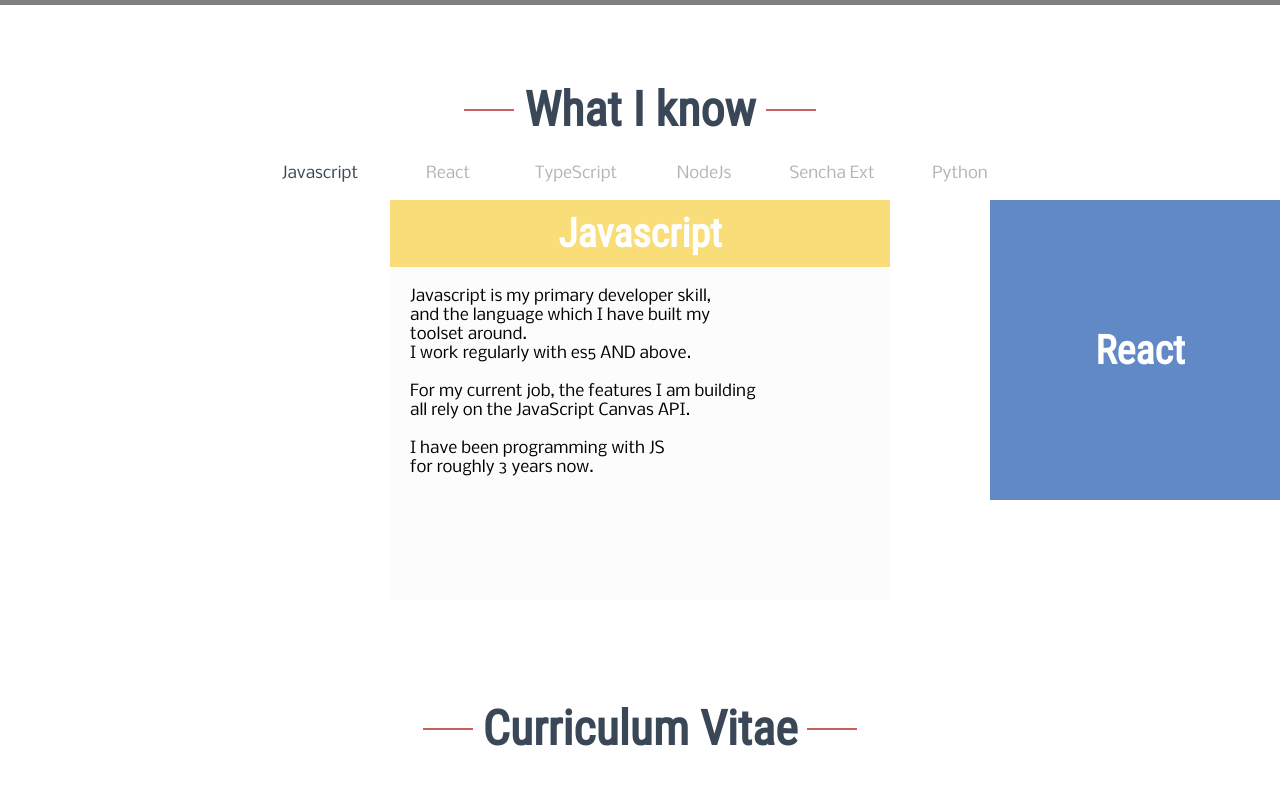
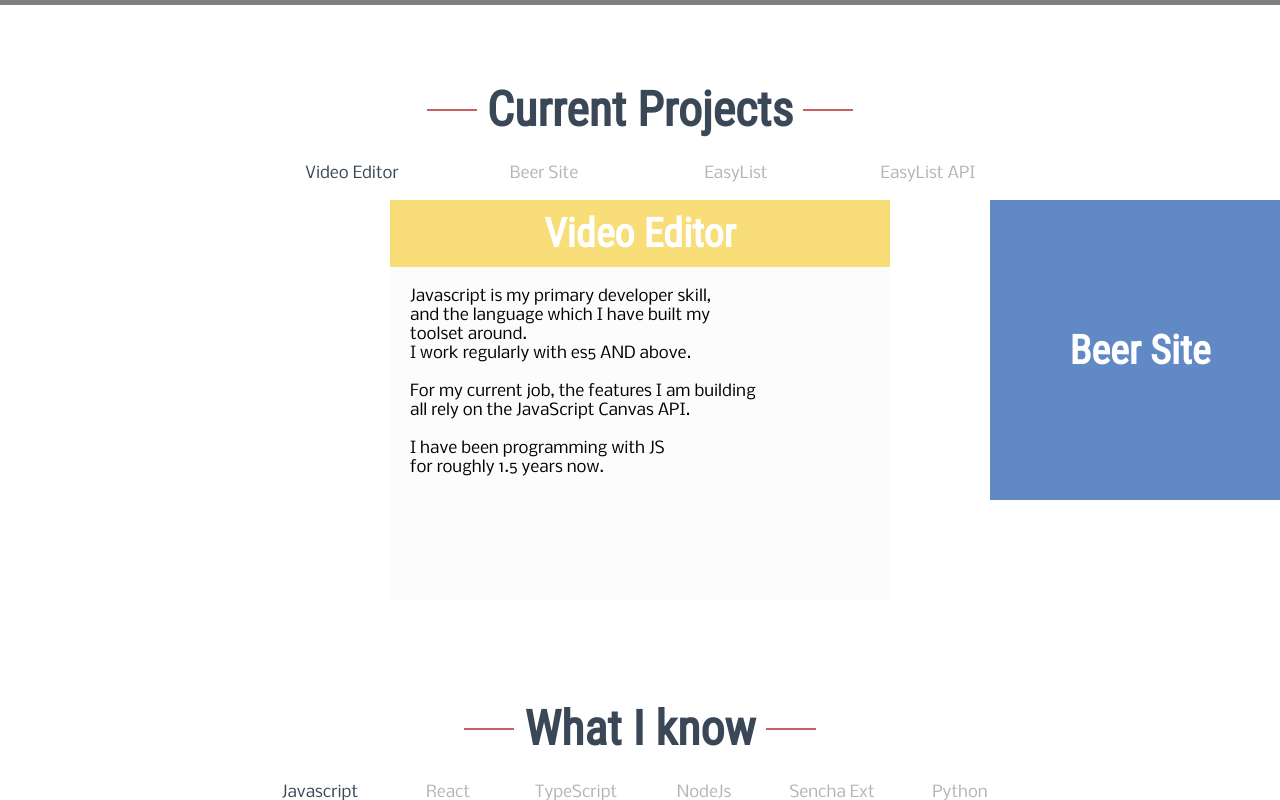
Before and after one commit to JohanGJensen/portfolio_v4, a plain HTML site: page index.html in a window 1280 px wide. Both pictures are taken after a click on the element 640 px from the left and 1119 px from the top of the page. Shown: the part 719-1519 px from the top of the page. Drawn offline with Linux system fonts and the light colour scheme.

Commit message:
multiple carousel implementation

```diff
--- a/index.html
+++ b/index.html
@@ -21,7 +21,7 @@
       </article>
     </section>
 
-    <!-- <section class="container">
+    <section class="container">
       <article class="container-project">
         <div class="title-container">
           <hr class="title-hr" />
@@ -31,7 +31,7 @@
         <ul class="carousel-list-project carousel-list-wrapper"></ul>
         <div class="carousel-item-project carousel-item-wrapper"></div>
       </article>
-    </section> -->
+    </section>
 
     <section class="container">
       <article class="container-know">
@@ -44,6 +44,7 @@
         <div class="carousel-item-know carousel-item-wrapper"></div>
       </article>
     </section>
+
     <section class="container">
       <article class="container-cv">
         <div class="title-container">
--- a/js/carousel.js
+++ b/js/carousel.js
@@ -1,7 +1,7 @@
 // ###################### START CAROUSEL ##########################
-function Carousel(listClasses, itemClasses) {
-  this.listClasses = listClasses;
-  this.itemClasses = itemClasses;
+function Carousel(lClasses, iClasses) {
+  this.listSelectedRef = null;
+  this.itemSelectedRef = null;
 
   this.setListAndItems = function (listDest, itemDest, items) {
     this.setMenu(listDest, items);
@@ -18,15 +18,15 @@
       return console.warn("Warning Element provided does not have a nodelist!");
 
     destEl.forEach((el) => {
-      if (!el.className || el.className.includes(itemClasses.base)) {
-        const { itemClasses, listClasses } = this;
+      if (!el.className || el.className.includes(iClasses.base)) {
+        const { setNewSelected } = (scope = this);
 
-        el.addEventListener("mouseenter", onEnter, true);
-        el.addEventListener("mouseleave", onLeave, true);
+        el.addEventListener("mouseenter", this.onEnter, true);
+        el.addEventListener("mouseleave", this.onLeave, true);
         el.addEventListener(
           "click",
           function onClickItem() {
-            setNewSelected(itemClasses, listClasses, this);
+            setNewSelected("item", this);
           },
           true
         );
@@ -44,12 +44,13 @@
       return console.warn("Warning Element provided does not have a nodelist!");
 
     destEl.forEach((el) => {
-      if (!el.className || el.className.includes(listClasses.base)) {
-        const { listClasses, itemClasses } = this;
+      if (!el.className || el.className.includes(lClasses.base)) {
+        const { setNewSelected } = (scope = this);
+
         el.addEventListener(
           "click",
           function onClickList() {
-            setNewSelected(listClasses, itemClasses, this);
+            setNewSelected("list", this);
           },
           false
         );
@@ -62,7 +63,7 @@
 
     // provide unique ID for each item, if none exist
     for (let i = 0; items.length > i; i++) {
-      if (!items[i].hasOwnProperty("uid")) getUID(items[i]);
+      if (!items[i].hasOwnProperty("uid")) this.setUID(items[i]);
     }
 
     // if collection provided, get the first element
@@ -74,7 +75,7 @@
         "Warning: please provide setItems with a valid destination element!"
       );
 
-    const { selected, base } = itemClasses;
+    const { selected, base } = iClasses;
     let selectedExists;
 
     // checks destination element if there already is a selected class on one of the elements
@@ -90,10 +91,13 @@
       const el = document.createElement(item.element || "div");
 
       if (!parent) {
-        if (!selectedExists && 0 >= idx) el.className += `${selected} `;
+        if (!selectedExists && 0 >= idx) {
+          el.className += `${selected} `;
+          this.itemSelectedRef = el;
+        }
 
         el.className += base;
-        el.uid = item.uid;
+        el.id = item.uid;
       }
 
       if (item.children) {
@@ -136,7 +140,7 @@
     if (!Array.isArray(items)) return;
 
     for (let i = 0; items.length > i; i++)
-      items[i].hasOwnProperty("uid") || getUID(items[i]);
+      items[i].hasOwnProperty("uid") || this.setUID(items[i]);
 
     // if collection provided, get the first element
     if (destEl instanceof HTMLCollection) destEl = destEl.item(0);
@@ -147,7 +151,7 @@
         "Warning: please provide setMenu with a valid destination element!"
       );
 
-    const { selected, base } = listClasses;
+    const { selected, base } = lClasses;
     let selectedExists;
 
     // checks destination element if there already is a selected class on one of the elements
@@ -161,56 +165,85 @@
 
     items.forEach(function (item, idx) {
       const textTitle = document.createTextNode(item.li || "item");
-      const listEl = document.createElement("li");
+      const el = document.createElement("li");
       const titleEl = document.createElement("p");
 
       titleEl.appendChild(textTitle);
 
-      if (!selectedExists && 0 >= idx) listEl.className += " " + selected + " ";
+      if (!selectedExists && 0 >= idx) {
+        el.className += " " + selected + " ";
+        this.listSelectedRef = el;
+      }
 
-      listEl.appendChild(titleEl);
-      listEl.uid = item.uid;
-      listEl.className += base;
+      el.appendChild(titleEl);
+      el.id = item.uid;
+      el.className += base;
 
-      destEl.appendChild(listEl);
-    });
+      destEl.appendChild(el);
+    }, this);
 
     this.setListListeners(destEl);
   };
+
+  this.setSelectedRefs = (action, payload) => {
+    if (lClasses.base === action) {
+      this.listSelectedRef = payload;
+    }
+    if (iClasses.base === action) {
+      this.itemSelectedRef = payload;
+    }
+  };
+
+  this.setNewSelected = (type, el) => {
+    let target;
+    let other;
+    let targetSelect;
+    let otherSelect;
+
+    if (type === "item") {
+      target = iClasses;
+      other = lClasses;
+      targetSelect = this.itemSelectedRef;
+      otherSelect = this.listSelectedRef;
+    }
+    if (type === "list") {
+      target = lClasses;
+      other = iClasses;
+      targetSelect = this.listSelectedRef;
+      otherSelect = this.itemSelectedRef;
+    }
+    const otherWrapper = document.getElementsByClassName(other.wrapper);
+    const className = el.className;
+
+    if (className.includes(target.base) && !className.includes(targetSelect)) {
+      const itemChildren = otherWrapper[0].childNodes;
+
+      targetSelect.classList.remove(target.selected);
+      el.classList.add(target.selected);
+      this.setSelectedRefs(target.base, el);
+
+      itemChildren.forEach(function (child) {
+        if (child.id === el.id) {
+          otherSelect.classList.remove(other.selected);
+          child.classList.add(other.selected);
+          this.setSelectedRefs(other.base, child);
+        }
+      }, this);
+    }
+  };
+
+  this.onEnter = function () {
+    this.classList.add(iClasses.hover);
+  };
+
+  this.onLeave = function () {
+    this.classList.remove(iClasses.hover);
+  };
+
+  this.setUID = function (item) {
+    const uid = Math.floor(Math.random() * Date.now());
+
+    item.uid = uid;
+  };
 }
 // ####################### END CAROUSEL #######@@##################
-
-function onEnter() {
-  this.classList.add(itemClasses.hover);
-}
-
-function onLeave() {
-  this.classList.remove(itemClasses.hover);
-}
-
-const setNewSelected = (target, other, el) => {
-  const otherWrapper = document.getElementsByClassName(other.wrapper);
-  const targetSelected = document.getElementsByClassName(target.selected);
-  const otherSelected = document.getElementsByClassName(other.selected);
-
-  const className = el.className;
-
-  if (className.includes(target.base) && !className.includes(target.selected)) {
-    const itemChildren = otherWrapper[0].childNodes;
-
-    targetSelected[0].classList.remove(target.selected);
-
-    el.classList.add(target.selected);
-
-    itemChildren.forEach(function (child) {
-      if (child.uid === el.uid) {
-        otherSelected[0].classList.remove(other.selected);
-        child.classList.add(other.selected);
-      }
-    });
-  }
-};
-
-function getUID(item) {
-  return (item.uid = Math.floor(Math.random() * Date.now()));
-}
--- a/js/index.js
+++ b/js/index.js
@@ -11,7 +11,7 @@
 
 window.addEventListener("scroll", siteProgress);
 
-const items = [
+const skills = [
   {
     li: "Javascript",
     children: [
@@ -183,21 +183,21 @@
 const wList = document.getElementsByClassName("carousel-list-know");
 const wItem = document.getElementsByClassName("carousel-item-know");
 
-let listClasses = {
-  wrapper: "carousel-list-wrapper",
+let knowListClasses = {
+  wrapper: "carousel-list-know",
   selected: "carousel-list-selected",
   base: "carousel-list",
   hover: "carousel-list-hover",
 };
-
-let itemClasses = {
-  wrapper: "carousel-item-wrapper",
+let knowItemClasses = {
+  wrapper: "carousel-item-know",
   selected: "carousel-item-selected",
   base: "carousel-item",
   hover: "carousel-item-hover",
 };
-const carousel = new Carousel(listClasses, itemClasses);
-carousel.setListAndItems(wList, wItem, items);
+
+const knowCarousel = new Carousel(knowListClasses, knowItemClasses);
+knowCarousel.setListAndItems(wList, wItem, skills);
 
 const getIndex = (cls) => {
   let idx = 0;
--- a/js/projects.js
+++ b/js/projects.js
@@ -1,183 +1,198 @@
-// const projects = [
-//   {
-//     li: "Video Editor",
-//     children: [
-//       {
-//         element: "div",
-//         class: "carousel-item-header",
-//         style: "background-color: #F9DD79",
-//         children: [{ element: "h3", text: "Video Editor" }],
-//       },
-//       {
-//         element: "div",
-//         class: "carousel-item-body",
-//         children: [
-//           {
-//             element: "p",
-//             text: `Javascript is my primary developer skill,<br>
-//                     and the language which I have built my<br>
-//                     toolset around.<br>
-//                     I work regularly with es5 AND above.<br><br>
-//                     For my current job, the features I am building<br>
-//                     all rely on the JavaScript Canvas API.<br><br>
-//                     I have been programming with JS<br>
-//                     for roughly 1.5 years now.<br>
-//                 `,
-//           },
-//           {
-//             element: "a",
-//             href: "#",
-//           },
-//         ],
-//       },
-//     ],
-//   },
-//   {
-//     li: "Beer Site",
-//     children: [
-//       {
-//         element: "div",
-//         class: "carousel-item-header",
-//         style: "background-color: #6189C6",
-//         children: [{ element: "h3", text: "Beer Site" }],
-//       },
-//       {
-//         element: "div",
-//         class: "carousel-item-body",
-//         children: [
-//           {
-//             element: "p",
-//             text: `I was introduced to React right around<br>
-//                     the time where class extended components<br>
-//                     were getting replaced with a new feature<br>
-//                     known as “hooks”.<br><br>
-//                     This means I have been taught<br>
-//                     to use classes, but worked<br>
-//                     in a professional setting with hooks.<br>
-//                 `,
-//           },
-//         ],
-//       },
-//     ],
-//   },
-//   {
-//     li: "EasyList",
-//     children: [
-//       {
-//         element: "div",
-//         class: "carousel-item-header",
-//         style: "background-color: #549F64",
-//         children: [{ element: "h3", text: "EasyList" }],
-//       },
-//       {
-//         element: "div",
-//         class: "carousel-item-body",
-//         children: [
-//           {
-//             element: "p",
-//             text: `This framework has been my bread and butter<br>
-//                     for a full year now. At my current job I work<br>
-//                     on an application that is built from the ground up<br>
-//                     with Sencha (2.0.0).<br><br>
-//                     My role is not maintenance, but building<br>
-//                     features for the application.<br>
-//                 `,
-//           },
-//         ],
-//       },
-//     ],
-//   },
-//   {
-//     li: "EasyList API",
-//     children: [
-//       {
-//         element: "div",
-//         class: "carousel-item-header",
-//         style: "background-color: #294E80",
-//         children: [{ element: "h3", text: "EasyList API" }],
-//       },
-//       {
-//         element: "div",
-//         class: "carousel-item-body",
-//         children: [
-//           {
-//             element: "p",
-//             text: `
-//                     React and TypeScript go<br>
-//                     almost 1:1 hand in hand.<br><br>
-//                     There is a good reason why so many require it.<br>
-//                     The type checking adds a layer of app stability<br>
-//                     VanillaJS simply does not have.<br>
-//                 `,
-//           },
-//         ],
-//       },
-//     ],
-//   },
-// ];
+const projects = [
+  {
+    li: "Video Editor",
+    children: [
+      {
+        element: "div",
+        class: "carousel-item-header",
+        style: "background-color: #F9DD79",
+        children: [{ element: "h3", text: "Video Editor" }],
+      },
+      {
+        element: "div",
+        class: "carousel-item-body",
+        children: [
+          {
+            element: "p",
+            text: `Javascript is my primary developer skill,<br>
+                    and the language which I have built my<br>
+                    toolset around.<br>
+                    I work regularly with es5 AND above.<br><br>
+                    For my current job, the features I am building<br>
+                    all rely on the JavaScript Canvas API.<br><br>
+                    I have been programming with JS<br>
+                    for roughly 1.5 years now.<br>
+                `,
+          },
+          {
+            element: "a",
+            href: "#",
+          },
+        ],
+      },
+    ],
+  },
+  {
+    li: "Beer Site",
+    children: [
+      {
+        element: "div",
+        class: "carousel-item-header",
+        style: "background-color: #6189C6",
+        children: [{ element: "h3", text: "Beer Site" }],
+      },
+      {
+        element: "div",
+        class: "carousel-item-body",
+        children: [
+          {
+            element: "p",
+            text: `I was introduced to React right around<br>
+                    the time where class extended components<br>
+                    were getting replaced with a new feature<br>
+                    known as “hooks”.<br><br>
+                    This means I have been taught<br>
+                    to use classes, but worked<br>
+                    in a professional setting with hooks.<br>
+                `,
+          },
+        ],
+      },
+    ],
+  },
+  {
+    li: "EasyList",
+    children: [
+      {
+        element: "div",
+        class: "carousel-item-header",
+        style: "background-color: #549F64",
+        children: [{ element: "h3", text: "EasyList" }],
+      },
+      {
+        element: "div",
+        class: "carousel-item-body",
+        children: [
+          {
+            element: "p",
+            text: `This framework has been my bread and butter<br>
+                    for a full year now. At my current job I work<br>
+                    on an application that is built from the ground up<br>
+                    with Sencha (2.0.0).<br><br>
+                    My role is not maintenance, but building<br>
+                    features for the application.<br>
+                `,
+          },
+        ],
+      },
+    ],
+  },
+  {
+    li: "EasyList API",
+    children: [
+      {
+        element: "div",
+        class: "carousel-item-header",
+        style: "background-color: #294E80",
+        children: [{ element: "h3", text: "EasyList API" }],
+      },
+      {
+        element: "div",
+        class: "carousel-item-body",
+        children: [
+          {
+            element: "p",
+            text: `
+                    React and TypeScript go<br>
+                    almost 1:1 hand in hand.<br><br>
+                    There is a good reason why so many require it.<br>
+                    The type checking adds a layer of app stability<br>
+                    VanillaJS simply does not have.<br>
+                `,
+          },
+        ],
+      },
+    ],
+  },
+];
 
-// const projectList = document.getElementsByClassName("carousel-list-project");
-// const projectItem = document.getElementsByClassName("carousel-item-project");
+const projectList = document.getElementsByClassName("carousel-list-project");
+const projectItem = document.getElementsByClassName("carousel-item-project");
 
-// setListAndItems(projectList, projectItem, projects);
+let projectListClasses = {
+  wrapper: "carousel-list-project",
+  selected: "carousel-list-selected",
+  base: "carousel-list",
+  hover: "carousel-list-hover",
+};
 
-// const getProjectIndex = (cls) => {
-//   let idx = 0;
+let projectItemClasses = {
+  wrapper: "carousel-item-project",
+  selected: "carousel-item-selected",
+  base: "carousel-item",
+  hover: "carousel-project-item-hover",
+};
 
-//   for (let i = 0; projectItem[0].children.length > i; i++) {
-//     if (projectItem[0].children[i].className?.includes(cls)) idx = i;
-//   }
+const projectCarousel = new Carousel(projectListClasses, projectItemClasses);
+projectCarousel.setListAndItems(projectList, projectItem, projects);
 
-//   return idx;
-// };
+const getProjectIndex = (cls) => {
+  let idx = 0;
 
-// const setCarouselProjectsPosition = () => {
-//   let wrapperWidth = projectItem[0].clientWidth;
-//   let itemWidth;
-//   let current = false;
-//   let margin = 100;
-//   let placement = 250;
-//   let idx = 0;
+  for (let i = 0; projectItem[0].children.length > i; i++) {
+    if (projectItem[0].children[i].className?.includes(cls)) idx = i;
+  }
 
-//   idx = getProjectIndex("carousel-item-selected");
+  return idx;
+};
 
-//   projectItem[0].childNodes.forEach((item) => {
-//     if (!item.className?.includes("carousel-item")) return;
-//     itemWidth = item.clientWidth;
+const setCarouselProjectsPosition = () => {
+  let wrapperWidth = projectItem[0].clientWidth;
+  let itemWidth;
+  let current = false;
+  let margin = 100;
+  let placement = 250;
+  let idx = 0;
 
-//     if (item.className?.includes("carousel-item-selected")) {
-//       current = true;
-//       placement = 250;
+  idx = getProjectIndex("carousel-item-selected");
 
-//       item.style.left = wrapperWidth / 2 - itemWidth / 2 + "px";
+  projectItem[0].childNodes.forEach((item) => {
+    if (!item.className?.includes("carousel-item")) return;
+    itemWidth = item.clientWidth;
 
-//       return;
-//     }
+    if (item.className?.includes("carousel-item-selected")) {
+      current = true;
+      placement = 250;
 
-//     if (current) {
-//       item.style.left = wrapperWidth / 2 + margin + placement + "px";
+      item.style.left = wrapperWidth / 2 - itemWidth / 2 + "px";
 
-//       placement += itemWidth + margin;
-//     } else {
-//       item.style.left =
-//         wrapperWidth / 2 - (itemWidth + margin) * idx - placement + "px";
+      return;
+    }
 
-//       idx--;
-//     }
-//   });
-// };
+    if (current) {
+      item.style.left = wrapperWidth / 2 + margin + placement + "px";
 
-// setCarouselProjectsPosition();
+      placement += itemWidth + margin;
+    } else {
+      item.style.left =
+        wrapperWidth / 2 - (itemWidth + margin) * idx - placement + "px";
 
-// window.addEventListener("resize", setCarouselProjectsPosition);
+      idx--;
+    }
+  });
+};
 
-// projectItem[0].childNodes.forEach((item) => {
-//   if (!item.className?.includes("carousel-item")) return;
+setCarouselProjectsPosition();
 
-//   item.addEventListener("click", setCarouselProjectsPosition);
-// });
-// projectList[0].childNodes.forEach((item) => {
-//   if (!item.className?.includes("carousel-list")) return;
+window.addEventListener("resize", setCarouselProjectsPosition);
 
-//   item.addEventListener("click", setCarouselProjectsPosition);
-// });
+projectItem[0].childNodes.forEach((item) => {
+  if (!item.className?.includes("carousel-item")) return;
+
+  item.addEventListener("click", setCarouselProjectsPosition);
+});
+projectList[0].childNodes.forEach((item) => {
+  if (!item.className?.includes("carousel-list")) return;
+
+  item.addEventListener("click", setCarouselProjectsPosition);
+});
```
Also changed, not shown: README.md.
